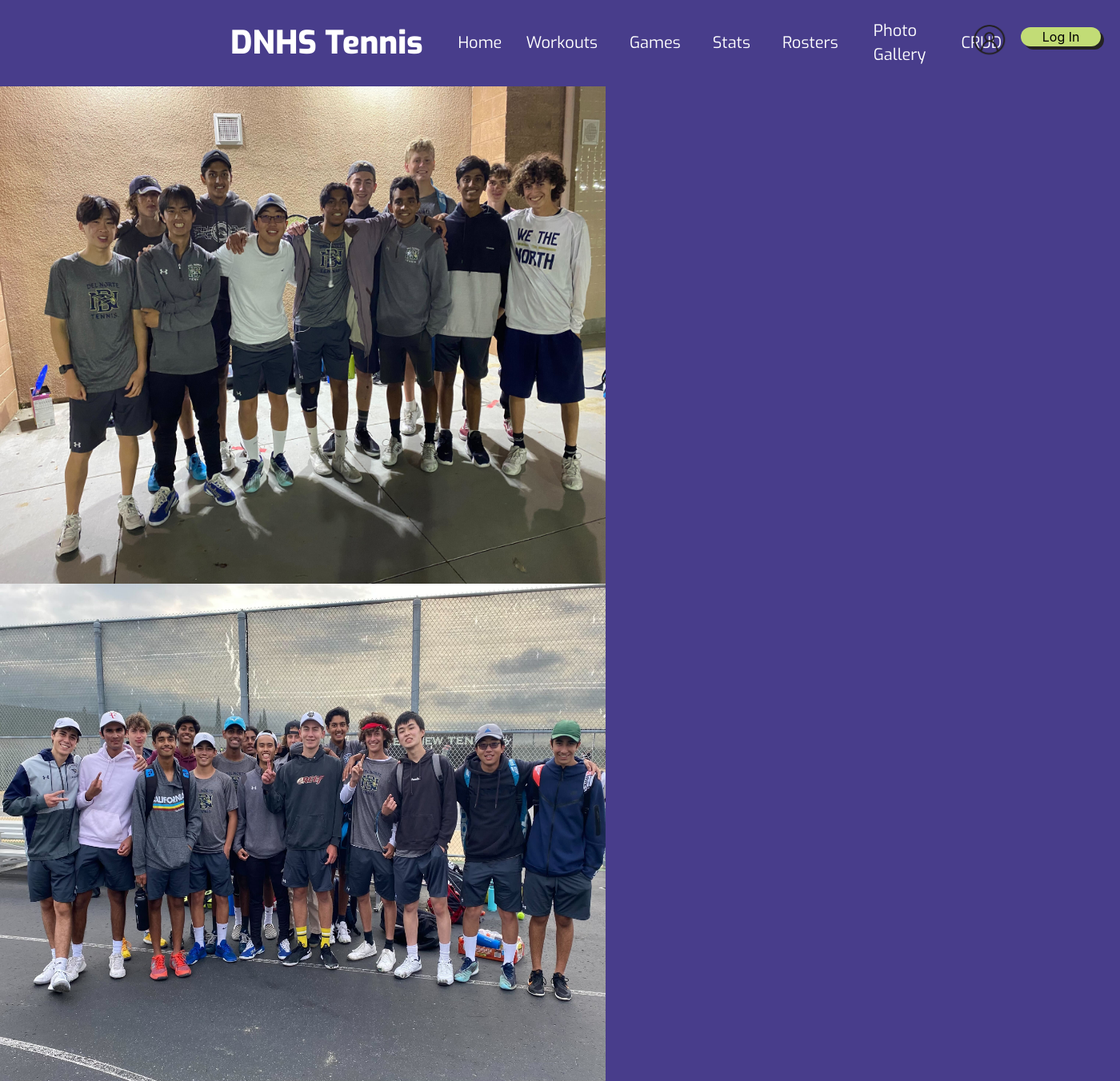
After one commit to Archkitten/n22p4-quarter-finals, a Flask app: page /tennis/photos/ in a window 1400 px wide. The commit adds this page. Shown: the whole page at 80% size. Run offline with Flask 2, Linux system fonts and the light colour scheme; a user stored in the database is signed in; some libraries are stand-ins or nearby versions.

Commit message:
photos page and login required work in progress

```diff
--- a/main.py
+++ b/main.py
@@ -4,10 +4,13 @@ from __init__ import app
 from cruddy.app_crud import app_crud
 from cruddy.app_crud_api import app_crud_api
 from sportslocalapi.sportapi import sportapi_bp
+from templates.tennis import tennis_pg
 
 app.register_blueprint(sportapi_bp)
 app.register_blueprint(app_crud)
 app.register_blueprint(app_crud_api)
+app.register_blueprint(tennis_pg)
+
 
 @app.route('/')
 def index():
--- a/templates/index.html
+++ b/templates/index.html
@@ -6,7 +6,7 @@
     <img id="tennis" alt="tennis" src="/static/img/tennisb.png" height="622" width="757">
     <h1 id="title">DNHS</h1>
     <h1 id="title2">Tennis</h1>
-    <p id="slogan">everything from game schedules to stats</p>
+    <p id="slogan">Everything from game schedules to stats</p>
     <p id="slogan2">your go to for Tennis at Del Norte HighSchool</p>
 
     <div id="upcoming_gamesICON">
--- a/templates/layouts/navbar.html
+++ b/templates/layouts/navbar.html
@@ -16,8 +16,11 @@ This HTML is setup as a fragment allowing it to be "included" by other HTML file
                 <a style="font-family: exo; color: white; font-size: 20px;padding-right: 20px; padding-left: 20px;" class="nav-link" href={{ url_for('scrolling') }}>Games</a>
                 <a style="font-family: exo; color: white; font-size: 20px;padding-right: 20px; padding-left: 20px;" class="nav-link" href={{ url_for('scrolling') }}>Stats</a>
                 <a style="font-family: exo; color: white; font-size: 20px;padding-right: 24px; padding-left: 20px;" class="nav-link" href={{ url_for('scrolling') }}>Rosters</a>
+                <a style="font-family: exo; color: white; font-size: 20px;padding-right: 24px; padding-left: 20px;" class="nav-link" href={{ url_for('tennis.photos') }}>Photo Gallery</a>
+                <a style="font-family: exo; color: white; font-size: 20px;padding-right: 24px; padding-left: 20px;" class="nav-link" href={{ url_for('crud.crud') }}>CRUD</a>
+
                 <a href={{ url_for('crud.crud_login') }}>
-                    <p id="login" style="box-shadow: 4px 4px #252323; width: 100px;background:#C2DC76;border-radius: 20px;color: black;text-align: center; ">log in</p>
+                    <p id="login" style="box-shadow: 4px 4px #252323; width: 100px;background:#C2DC76;border-radius: 20px;color: black;text-align: center; ">Log In</p>
                 </a>
                 <a href={{ url_for('crud.crud') }}>
                     <img style=" position: absolute; left:1180px; top: 15px;" id="profile" alt="profile" src="/static/img/picture1.png" height="50" width="50">
--- /dev/null
+++ b/templates/photos.html
@@ -0,0 +1,11 @@
+{% extends "layouts/base.html" %}
+
+{% block body %}
+    <style>
+    body {
+        background-color:darkslateblue;
+    }
+    </style>
+    <img id="tennis" alt="tennis" src="/static/img/tennis1.jpg" height="622" width="757">
+    <img id="tennis" alt="tennis" src="/static/img/tennis2.jpg" height="622" width="757">
+{% endblock %}
--- a/templates/tennis.py
+++ b/templates/tennis.py
@@ -2,6 +2,7 @@ from flask import Flask, Blueprint, render_template, request
 import requests
 from __init__ import app
 import json
+from cruddy.app_crud import login_required
 
 tennis_pg = Blueprint('tennis', __name__,
                       url_prefix='/tennis/',
@@ -9,14 +10,11 @@ tennis_pg = Blueprint('tennis', __name__,
                       static_folder='static', static_url_path='static/tennis')
 
 
-
-
-@tennis_pg.route('/ranking/', methods=['GET','POST'])
+@tennis_pg.route('/ranking/', methods=['GET', 'POST'])
 def ranking():
-
     url = "https://sportscore1.p.rapidapi.com/tennis-rankings/atp"
 
-    querystring = {"page":"1"}
+    querystring = {"page": "1"}
 
     headers = {
         "X-RapidAPI-Host": "sportscore1.p.rapidapi.com",
@@ -29,3 +27,10 @@ def ranking():
 
     print(response.text)
     return render_template("ranking.html", response=response)
+
+
+
+@tennis_pg.route('/photos/')
+@login_required
+def photos():
+    return render_template("photos.html")
```
Also changed, not shown: static/img/tennis1.jpg (added), static/img/tennis2.jpg (added).
